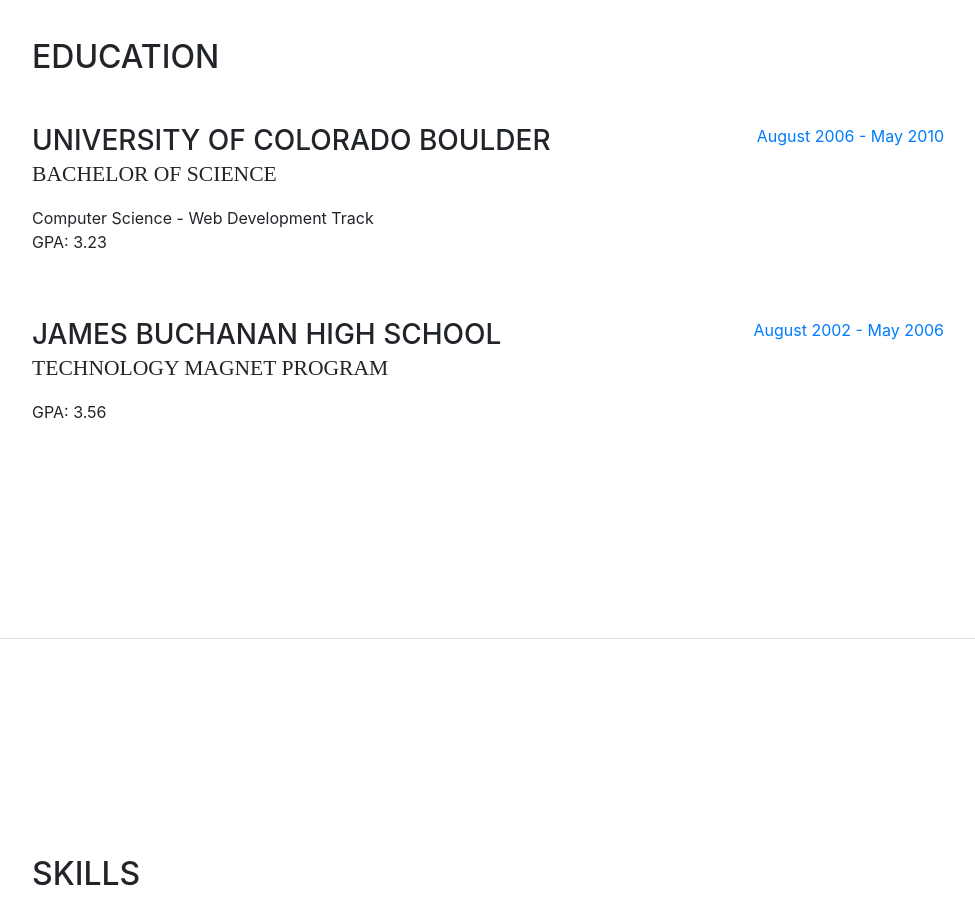
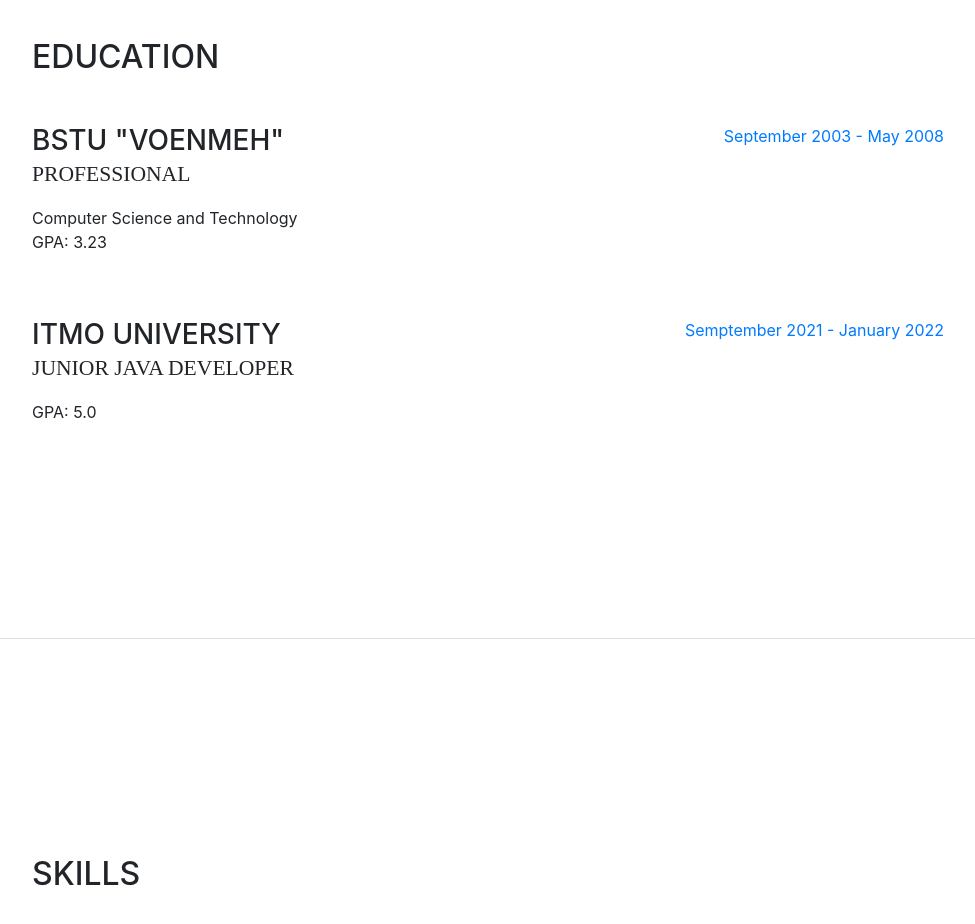
Before and after one commit to gehna/gehna.github.io, a website with bundled scripts: page index.html in a window 1280 px wide. Shown: the part 2040-2964 px from the top of the page, without its empty margins (288-1263 px from the left). Built offline with nearby package versions, Linux system fonts and the light colour scheme; a web font is replaced by a local one.

Commit message:
change EDUCATION

```diff
--- a/index.html
+++ b/index.html
@@ -167,24 +167,24 @@
 
           <div class="resume-item d-flex flex-column flex-md-row mb-5">
             <div class="resume-content mr-auto">
-              <h3 class="mb-0">University of Colorado Boulder</h3>
-              <div class="subheading mb-3">Bachelor of Science</div>
-              <div>Computer Science - Web Development Track</div>
+              <h3 class="mb-0">BSTU "VOENMEH"</h3>
+              <div class="subheading mb-3">Professional</div>
+              <div>Computer Science and Technology</div>
               <p>GPA: 3.23</p>
             </div>
             <div class="resume-date text-md-right">
-              <span class="text-primary">August 2006 - May 2010</span>
+              <span class="text-primary">September 2003 - May 2008</span>
             </div>
           </div>
 
           <div class="resume-item d-flex flex-column flex-md-row">
             <div class="resume-content mr-auto">
-              <h3 class="mb-0">James Buchanan High School</h3>
-              <div class="subheading mb-3">Technology Magnet Program</div>
-              <p>GPA: 3.56</p>
+              <h3 class="mb-0">ITMO University</h3>
+              <div class="subheading mb-3">Junior Java Developer</div>
+              <p>GPA: 5.0</p>
             </div>
             <div class="resume-date text-md-right">
-              <span class="text-primary">August 2002 - May 2006</span>
+              <span class="text-primary">Semptember 2021 - January 2022</span>
             </div>
           </div>
 
```
